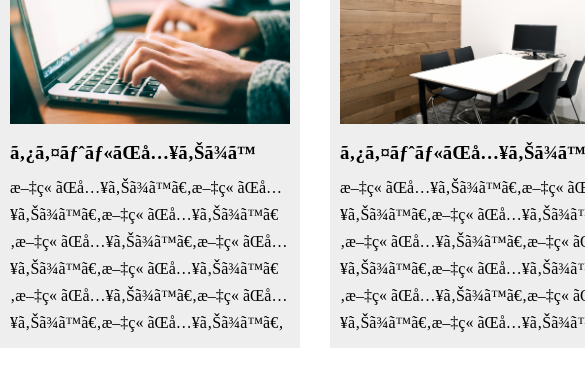
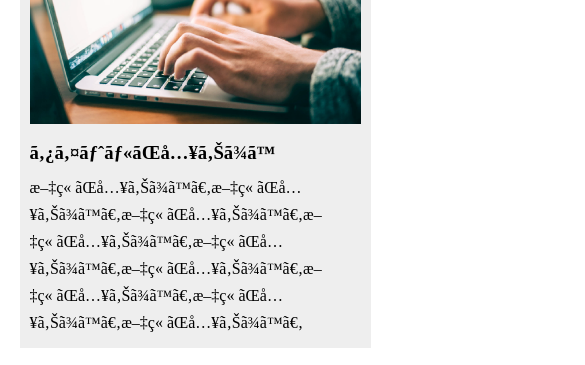
Before and after one commit to marsh-sb/chapter10_exercise, a plain HTML site: page index.html in a window 390 px wide. Shown: the part 136-501 px from the top of the page, 585 px wide, since content can reach past the window. Drawn offline with Linux system fonts and the light colour scheme.

Commit message:
[Finish] 1-10

```diff
--- a/index.html
+++ b/index.html
@@ -2,6 +2,7 @@
 <html lang="ja">
   <head>
     <meta charset="UFT-8">
+    <meta name="viewport" content="width=device-width,initial-scale=1.0">
     <script src="https://kit.fontawesome.com/2c0588eb24.js" crossorigin="anonymous"></script>
     <link rel="stylesheet" href="style.css">
     <title>chapter10_exercise</title>
--- a/style.css
+++ b/style.css
@@ -65,3 +65,21 @@ footer {
   height: 50px;
   background-color: #AAAAAA;
 }
+
+@media screen and (max-width: 425px) {
+  main {
+    width: 100%;
+    display: block;
+  }
+
+  .container {
+    width: 90%;
+    margin-bottom: 20px;
+    margin-left: 5%;
+  }
+
+  .step-img1 {
+    width: 100%;
+  }
+
+}
```
